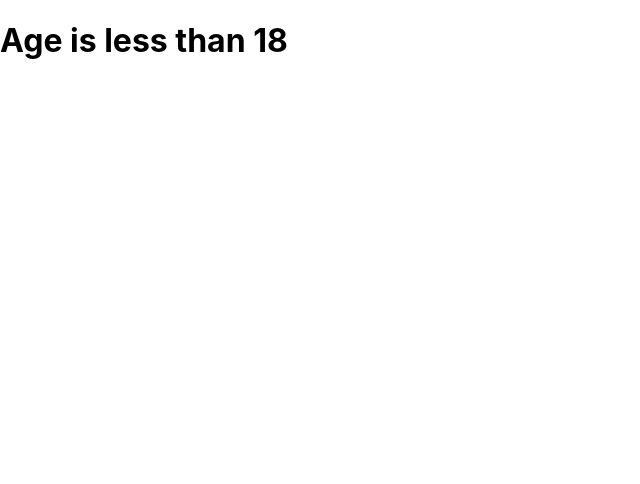
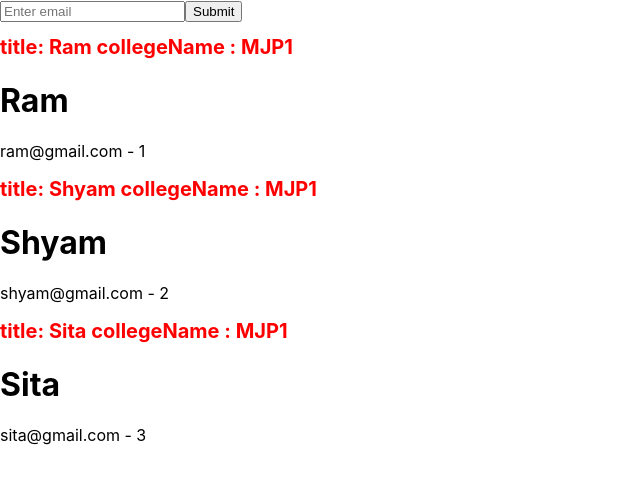
Before and after one commit to amolbajpai/MyDemoAPP, a React (Create React App) app: page / in a window 1280 px wide. Shown: the top 484 px of the page, without its empty margins (0-640 px from the left). Built offline with nearby package versions, Linux system fonts and the light colour scheme.

Commit message:
Component example

```diff
--- a/src/App.js
+++ b/src/App.js
@@ -2,11 +2,13 @@ import './App.css';
 import About from './screens/About';
 import Contact from './screens/Contact';
 import Register from './screens/Register';
-import Title from './screens/Title';
+import Title from './components/Title';
+import UserList from './screens/UserList';
 
 function App() {
   return <>
     <Register/>
+    <UserList/>
   </>
 }
 
--- /dev/null
+++ b/src/components/UserCard.js
@@ -0,0 +1,14 @@
+import React from 'react'
+import Title from './Title'
+
+function UserCard({name, email, rollNo}) {
+  return (
+    <div>
+        <Title name={name} collegeName={"MJP1"}/>
+        <h1>{name}</h1>
+        <p>{email} -  {rollNo}</p>
+    </div>
+  )
+}
+
+export default UserCard
--- a/src/screens/About.js
+++ b/src/screens/About.js
@@ -1,4 +1,4 @@
-import Title from "./Title";
+import Title from "../components/Title";
 
 function About(){
     return(
--- a/src/screens/Register.js
+++ b/src/screens/Register.js
@@ -5,11 +5,13 @@ function Register() {
         event.preventDefault(); // Do not Reload the screen on calling this funtion
         console.log("Jai Shri Ram")
     }
-    let age = 12;
+    let age = 19;
+    let emailId = "ram@gmail.com";
+
   return (
 
         <form>
-          {age > 18 ? (
+          {age > 18 && emailId == "ram@gmail.com"? (
             <div>
             <input type="email" placeholder="Enter email" />
             <button onClick={handleRegister}>Submit</button>
--- /dev/null
+++ b/src/screens/UserList.js
@@ -0,0 +1,17 @@
+import React from 'react'
+import UserCard from '../components/UserCard';
+import data from "../utils/data";
+function UserList() {
+
+
+  return (
+    <div>{data.map(({name, email, rollNo})=>(
+         (
+            <UserCard name={name} email={email} rollNo={rollNo} />
+        )
+    )
+    )}</div>
+  )
+}
+
+export default UserList;
--- /dev/null
+++ b/src/utils/data.js
@@ -0,0 +1,20 @@
+let data = [
+    {
+      name : "Ram",
+      email : "ram@gmail.com",
+      rollNo : 1
+    },
+    {
+      name : "Shyam",
+      email : "shyam@gmail.com",
+      rollNo : 2
+    },
+    {
+      name : "Sita",
+      email : "sita@gmail.com",
+      rollNo : 3
+    }
+
+  ]
+
+export default data;
```
Also changed, not shown: src/components/Title.js (renamed from src/screens/Title.js).
